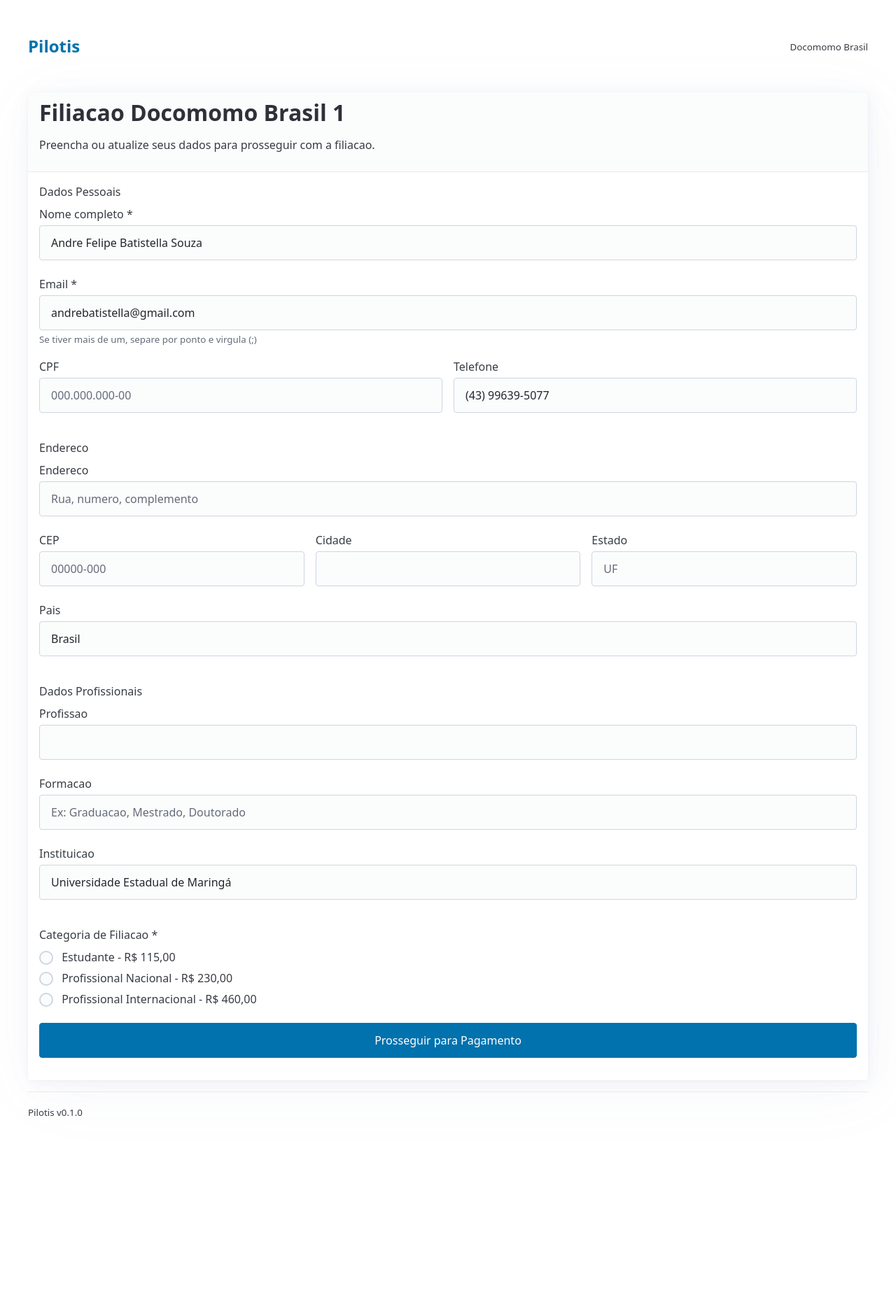
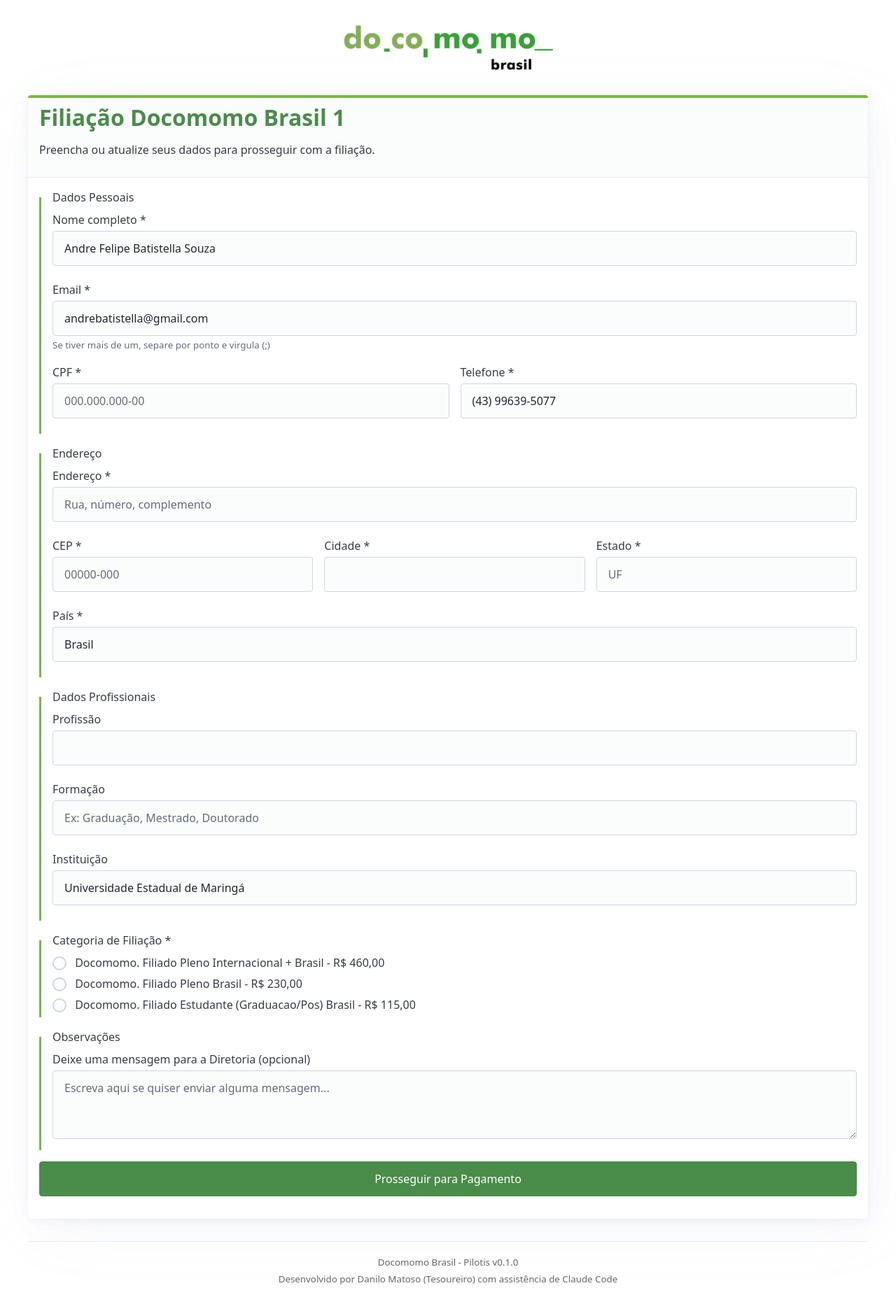
Before and after one commit to danilomm/pilotis, a FastAPI app: page /filiacao/1/-1M2MpX4vaTDwBAsg2anOg in a window 1280 px wide. Shown: the whole page at 70% size. Before the commit the page ends 1595 px from the top, so only its background shows below. Run offline with FastAPI, Linux system fonts and the light colour scheme; data comes from the database, SQL or seed files in the repository; data that the repository does not hold is empty; some libraries are stand-ins or nearby versions.

Commit message:
Refinamentos na Fase 3: branding, campos e acentos
- Adiciona logo Docomomo e cores verdes da marca
- Define campos obrigatórios no formulário (todos exceto profissão, formação, instituição)
- Novo campo observacoes_filiado para mensagens à diretoria
- Atualiza nomes das categorias para formato oficial
- Corrige acentos em todos os templates
- Adiciona créditos no rodapé (Danilo Matoso + Claude Code)
- Configura arquivos estáticos no FastAPI
- Atualiza CLAUDE.md com referências para Fase 5

```diff
--- a/pilotis/db.py
+++ b/pilotis/db.py
@@ -25,7 +25,8 @@
     data_atualizacao DATETIME,
     token TEXT UNIQUE,
     token_expira DATETIME,
-    observacoes TEXT
+    observacoes TEXT,
+    observacoes_filiado TEXT
 );
 
 CREATE TABLE IF NOT EXISTS pagamentos (
--- a/pilotis/main.py
+++ b/pilotis/main.py
@@ -2,6 +2,7 @@
 
 from fastapi import FastAPI, Request
 from fastapi.responses import HTMLResponse
+from fastapi.staticfiles import StaticFiles
 from fastapi.templating import Jinja2Templates
 
 from .config import settings
@@ -15,6 +16,9 @@
 )
 
 templates = Jinja2Templates(directory=Path(__file__).parent / "templates")
+
+# Arquivos estáticos (logo, css, etc)
+app.mount("/static", StaticFiles(directory=Path(__file__).parent / "static"), name="static")
 
 # Registra routers
 app.include_router(filiacao.router)
--- a/pilotis/models.py
+++ b/pilotis/models.py
@@ -29,6 +29,7 @@
     token: str | None = None
     token_expira: datetime | None = None
     observacoes: str | None = None
+    observacoes_filiado: str | None = None
 
     @classmethod
     def from_row(cls, row) -> "Cadastrado":
@@ -56,6 +57,7 @@
             token=row["token"],
             token_expira=row["token_expira"],
             observacoes=row["observacoes"],
+            observacoes_filiado=row["observacoes_filiado"] if "observacoes_filiado" in row.keys() else None,
         )
 
     def emails_lista(self) -> list[str]:
--- a/pilotis/routers/filiacao.py
+++ b/pilotis/routers/filiacao.py
@@ -13,9 +13,9 @@
 
 # Categorias válidas para filiação (exclui cadastrado e participante_seminario)
 CATEGORIAS_FILIACAO = [
-    ("estudante", "Estudante", settings.VALOR_ESTUDANTE),
-    ("profissional_nacional", "Profissional Nacional", settings.VALOR_PROFISSIONAL),
-    ("profissional_internacional", "Profissional Internacional", settings.VALOR_INTERNACIONAL),
+    ("profissional_internacional", "Docomomo. Filiado Pleno Internacional + Brasil", settings.VALOR_INTERNACIONAL),
+    ("profissional_nacional", "Docomomo. Filiado Pleno Brasil", settings.VALOR_PROFISSIONAL),
+    ("estudante", "Docomomo. Filiado Estudante (Graduacao/Pos) Brasil", settings.VALOR_ESTUDANTE),
 ]
 
 
@@ -89,6 +89,7 @@
     formacao: str = Form(None),
     instituicao: str = Form(None),
     categoria: str = Form(...),
+    observacoes_filiado: str = Form(None),
 ):
     """Salva dados atualizados e redireciona para pagamento."""
     cadastrado = buscar_cadastrado_por_token(token)
@@ -107,13 +108,15 @@
         UPDATE cadastrados SET
             nome = ?, email = ?, cpf = ?, telefone = ?, endereco = ?,
             cep = ?, cidade = ?, estado = ?, pais = ?, profissao = ?,
-            formacao = ?, instituicao = ?, categoria = ?, data_atualizacao = ?
+            formacao = ?, instituicao = ?, categoria = ?,
+            observacoes_filiado = ?, data_atualizacao = ?
         WHERE id = ?
         """,
         (
             nome.strip(), email.strip(), cpf, telefone, endereco,
             cep, cidade, estado, pais, profissao,
-            formacao, instituicao, categoria, datetime.now().isoformat(),
+            formacao, instituicao, categoria,
+            observacoes_filiado, datetime.now().isoformat(),
             cadastrado["id"],
         ),
     )
--- a/pilotis/templates/base.html
+++ b/pilotis/templates/base.html
@@ -8,6 +8,11 @@
     <style>
         :root {
             --pico-font-size: 100%;
+            --pico-primary: #4a8c4a;
+            --pico-primary-hover: #3d733d;
+            --pico-primary-focus: rgba(74, 140, 74, 0.25);
+            --docomomo-verde-claro: #7ab648;
+            --docomomo-verde-escuro: #4a8c4a;
         }
         body {
             padding: 1rem;
@@ -15,23 +20,66 @@
         header {
             margin-bottom: 2rem;
         }
-        .logo {
+        .logo-container {
+            text-align: center;
+            margin-bottom: 1rem;
+        }
+        .logo-container img {
+            max-width: 300px;
+            height: auto;
+        }
+        .logo-text {
             font-weight: bold;
-            font-size: 1.5rem;
+            font-size: 1.2rem;
+            color: var(--docomomo-verde-escuro);
+        }
+        h1, h2, h3 {
+            color: var(--docomomo-verde-escuro);
+        }
+        article {
+            border-top: 4px solid var(--docomomo-verde-claro);
+        }
+        button[type="submit"],
+        input[type="submit"],
+        [role="button"].primary {
+            background-color: var(--docomomo-verde-escuro);
+            border-color: var(--docomomo-verde-escuro);
+        }
+        button[type="submit"]:hover,
+        input[type="submit"]:hover,
+        [role="button"].primary:hover {
+            background-color: var(--docomomo-verde-claro);
+            border-color: var(--docomomo-verde-claro);
+        }
+        mark {
+            background-color: var(--docomomo-verde-claro);
+            color: white;
+            padding: 0.1rem 0.4rem;
+            border-radius: 4px;
+        }
+        footer {
+            margin-top: 2rem;
+            text-align: center;
+            color: #666;
+        }
+        fieldset {
+            border-left: 3px solid var(--docomomo-verde-claro);
+            padding-left: 1rem;
+        }
+        legend {
+            color: var(--docomomo-verde-escuro);
+            font-weight: bold;
         }
     </style>
 </head>
 <body>
     <main class="container">
         <header>
-            <nav>
-                <ul>
-                    <li><a href="/" class="logo">Pilotis</a></li>
-                </ul>
-                <ul>
-                    <li><small>Docomomo Brasil</small></li>
-                </ul>
-            </nav>
+            <div class="logo-container">
+                <a href="/">
+                    <img src="/static/logo-docomomo.png" alt="Docomomo Brasil">
+                </a>
+            </div>
         </header>
 
         {% block content %}
@@ -40,7 +88,10 @@
 
         <footer>
             <hr>
-            <small>Pilotis v0.1.0</small>
+            <small>
+                Docomomo Brasil - Pilotis v0.1.0<br>
+                Desenvolvido por Danilo Matoso (Tesoureiro) com assistência de Claude Code
+            </small>
         </footer>
     </main>
 </body>
--- a/pilotis/templates/confirmacao.html
+++ b/pilotis/templates/confirmacao.html
@@ -3,7 +3,7 @@
 {% block content %}
 <article>
     <header>
-        <h1>Filiacao Confirmada!</h1>
+        <h1>Filiação Confirmada!</h1>
     </header>
 
     <section>
--- a/pilotis/templates/filiacao.html
+++ b/pilotis/templates/filiacao.html
@@ -3,13 +3,13 @@
 {% block content %}
 <article>
     <header>
-        <h1>Filiacao Docomomo Brasil {{ ano }}</h1>
-        <p>Preencha ou atualize seus dados para prosseguir com a filiacao.</p>
+        <h1>Filiação Docomomo Brasil {{ ano }}</h1>
+        <p>Preencha ou atualize seus dados para prosseguir com a filiação.</p>
     </header>
 
     {% if pagamento_existente and pagamento_existente.status == 'pago' %}
     <aside>
-        <p><strong>Sua filiacao {{ ano }} ja esta confirmada!</strong></p>
+        <p><strong>Sua filiação {{ ano }} já está confirmada!</strong></p>
     </aside>
     {% endif %}
 
@@ -30,50 +30,50 @@
 
             <div class="grid">
                 <label for="cpf">
-                    CPF
+                    CPF *
                     <input type="text" id="cpf" name="cpf" value="{{ cadastrado.cpf or '' }}"
-                           placeholder="000.000.000-00">
+                           placeholder="000.000.000-00" required>
                 </label>
 
                 <label for="telefone">
-                    Telefone
+                    Telefone *
                     <input type="tel" id="telefone" name="telefone" value="{{ cadastrado.telefone or '' }}"
-                           placeholder="(00) 00000-0000">
+                           placeholder="(00) 00000-0000" required>
                 </label>
             </div>
         </fieldset>
 
         <fieldset>
-            <legend>Endereco</legend>
+            <legend>Endereço</legend>
 
             <label for="endereco">
-                Endereco
+                Endereço *
                 <input type="text" id="endereco" name="endereco" value="{{ cadastrado.endereco or '' }}"
-                       placeholder="Rua, numero, complemento">
+                       placeholder="Rua, número, complemento" required>
             </label>
 
             <div class="grid">
                 <label for="cep">
-                    CEP
+                    CEP *
                     <input type="text" id="cep" name="cep" value="{{ cadastrado.cep or '' }}"
-                           placeholder="00000-000">
+                           placeholder="00000-000" required>
                 </label>
 
                 <label for="cidade">
-                    Cidade
-                    <input type="text" id="cidade" name="cidade" value="{{ cadastrado.cidade or '' }}">
+                    Cidade *
+                    <input type="text" id="cidade" name="cidade" value="{{ cadastrado.cidade or '' }}" required>
                 </label>
 
                 <label for="estado">
-                    Estado
+                    Estado *
                     <input type="text" id="estado" name="estado" value="{{ cadastrado.estado or '' }}"
-                           placeholder="UF" maxlength="2">
+                           placeholder="UF" maxlength="2" required>
                 </label>
             </div>
 
             <label for="pais">
-                Pais
-                <input type="text" id="pais" name="pais" value="{{ cadastrado.pais or 'Brasil' }}">
+                País *
+                <input type="text" id="pais" name="pais" value="{{ cadastrado.pais or 'Brasil' }}" required>
             </label>
         </fieldset>
 
@@ -81,24 +81,24 @@
             <legend>Dados Profissionais</legend>
 
             <label for="profissao">
-                Profissao
+                Profissão
                 <input type="text" id="profissao" name="profissao" value="{{ cadastrado.profissao or '' }}">
             </label>
 
             <label for="formacao">
-                Formacao
+                Formação
                 <input type="text" id="formacao" name="formacao" value="{{ cadastrado.formacao or '' }}"
-                       placeholder="Ex: Graduacao, Mestrado, Doutorado">
+                       placeholder="Ex: Graduação, Mestrado, Doutorado">
             </label>
 
             <label for="instituicao">
-                Instituicao
+                Instituição
                 <input type="text" id="instituicao" name="instituicao" value="{{ cadastrado.instituicao or '' }}">
             </label>
         </fieldset>
 
         <fieldset>
-            <legend>Categoria de Filiacao *</legend>
+            <legend>Categoria de Filiação *</legend>
 
             {% for cat in categorias %}
             <label>
@@ -109,6 +109,15 @@
             {% endfor %}
         </fieldset>
 
+        <fieldset>
+            <legend>Observações</legend>
+            <label for="observacoes_filiado">
+                Deixe uma mensagem para a Diretoria (opcional)
+                <textarea id="observacoes_filiado" name="observacoes_filiado" rows="3"
+                          placeholder="Escreva aqui se quiser enviar alguma mensagem...">{{ cadastrado.observacoes_filiado or '' }}</textarea>
+            </label>
+        </fieldset>
+
         <button type="submit">Prosseguir para Pagamento</button>
     </form>
 </article>
```
Also changed, not shown: CLAUDE.md (+80 -83 lines), pilotis/templates/pagamento.html (+6 -6 lines), pilotis/static/logo-docomomo.png (added).
